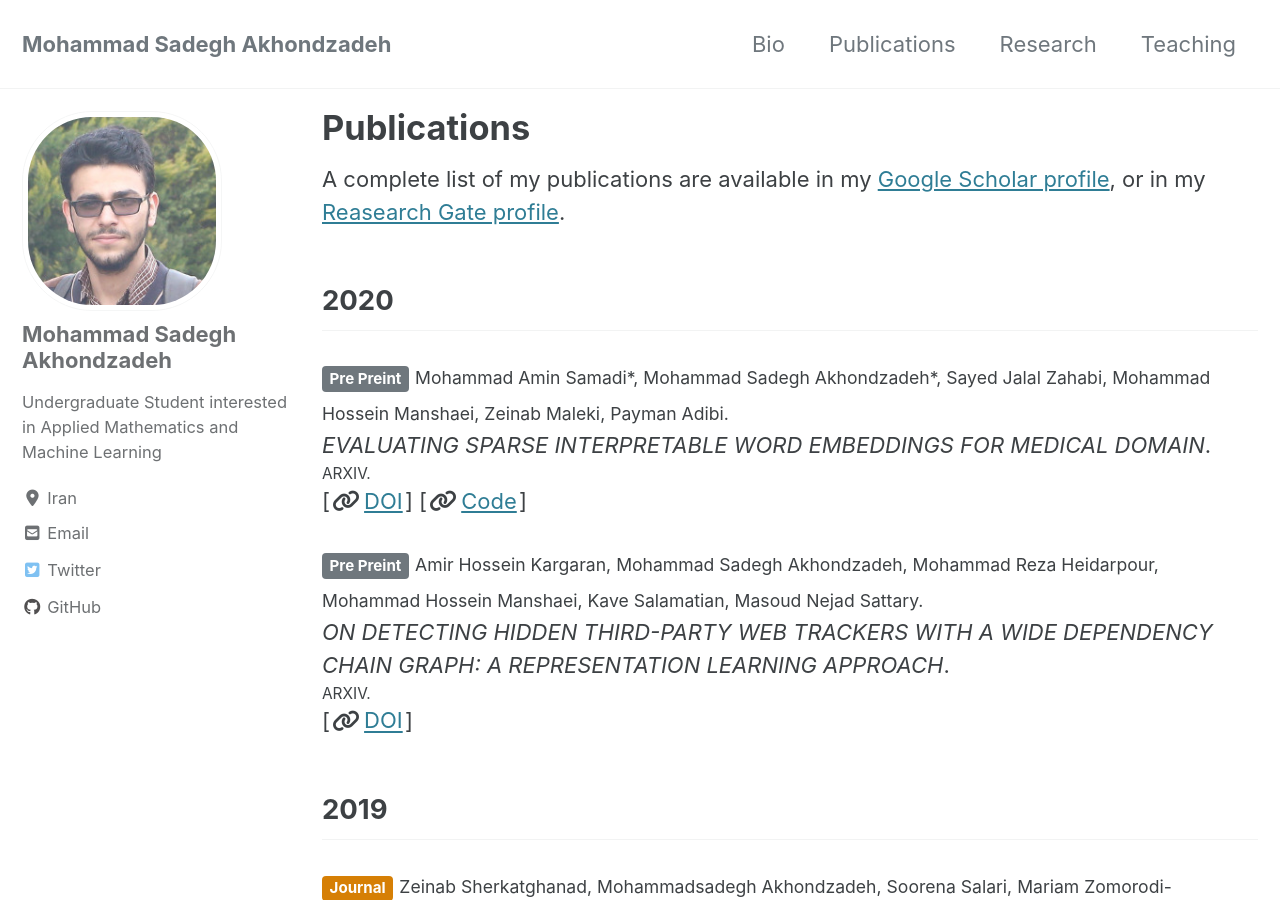
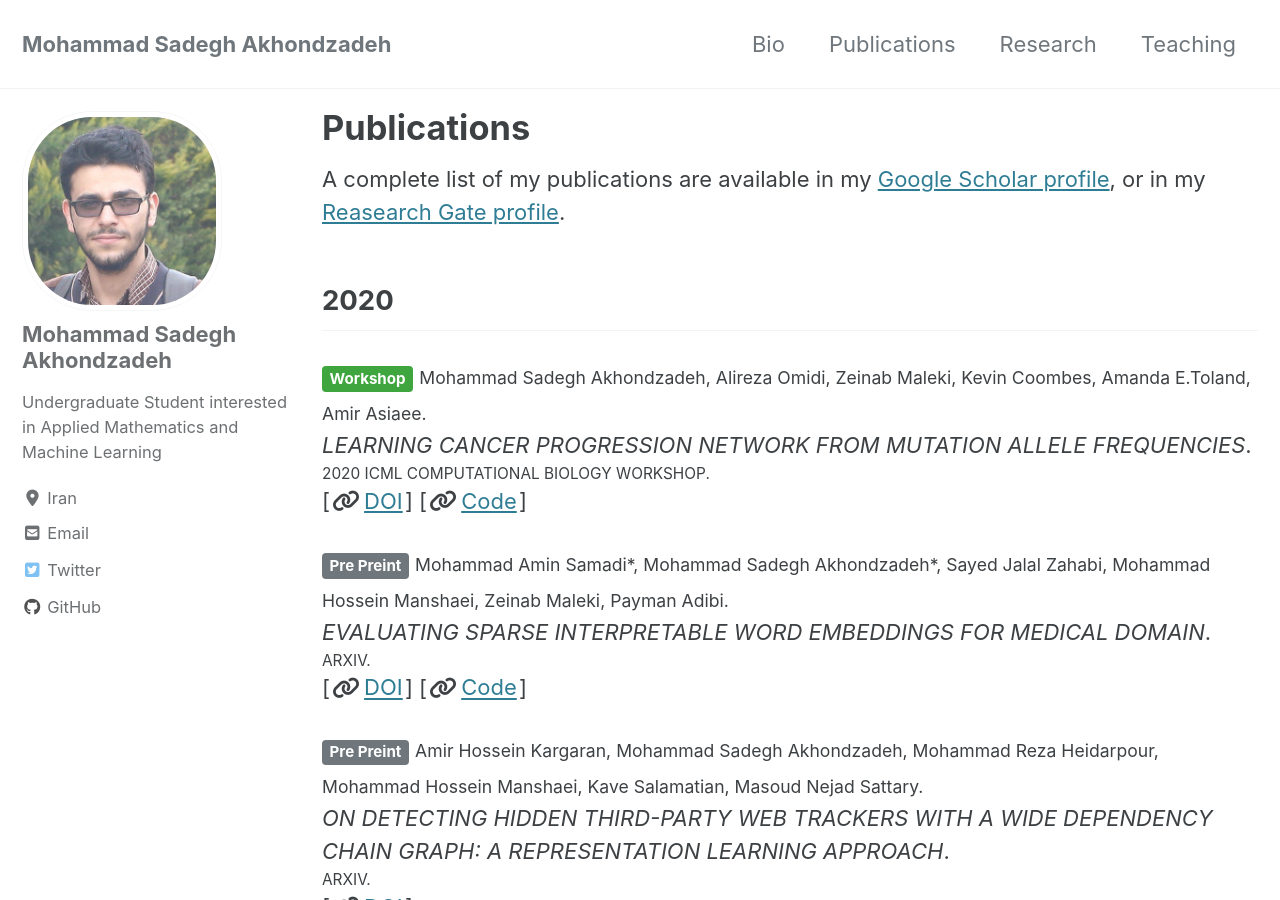
Before and after one commit to msadegh97/msadegh97.github.io, a Jekyll site: the page built from _pages/publications.md, in a window 1280 px wide and 900 px high. Built offline with Jekyll 4.4.1, drawn with Linux system fonts in a browser that asks for light colours; cached includes are drawn as plain includes; nearby versions of some CDN libraries.

Commit message:
update news and papers.json

```diff
--- a/_data/papers.json
+++ b/_data/papers.json
@@ -1,5 +1,15 @@
 
 [
+{
+    "author":[{"family":"Akhondzadeh","given":"Mohammad Sadegh"},{"family":"Omidi","given":"Alireza"},{"family":"Maleki","given":"Zeinab"},{"family":"Coombes","given":"Kevin"},{"family":"E.Toland","given":"Amanda"}, {"family":"Asiaee","given":"Amir"}],
+"title":"Learning Cancer Progression Network from Mutation Allele Frequencies",
+"type":"paper-workshop",
+"container-title":"2020 ICML Computational Biology Workshop",
+"language":"en",
+"issued":{"date-parts": [[2020]]},
+"code": "https://github.com/alirezaomidi/cancerdag",
+"URL": "https://icml-compbio.github.io/2020/papers/WCBICML2020_paper_36.pdf"
+},
 {
     "author":[{"family":"Samadi*","given":"Mohammad Amin"},{"family":"Akhondzadeh*","given":"Mohammad Sadegh"},{"family":"Zahabi","given":"Sayed Jalal"},{"family":"Manshaei","given":"Mohammad Hossein"},{"family":"Maleki","given":"Zeinab"}, {"family":"Adibi","given":"Payman"}],
 "title":"Evaluating Sparse Interpretable Word Embeddings For Medical Domain",
@@ -19,7 +29,6 @@
 "issued":{"date-parts": [[2020]]},
 "URL": "https://arxiv.org/abs/2004.14826"
 },
-
 {
     "author":[{"family":"Sherkatghanad","given":"Zeinab"},{"family":"Akhondzadeh","given":"Mohammadsadegh"},{"family":"Salari","given":"Soorena"},{"family":"Zomorodi-Moghadam","given":"Mariam"},{"family":"Acharya","given":"U.Rajendra"},{"family":"Abdar","given":"Moloud "},{"family":"Khosrowabadi","given":"Reza"},{"family":"Salari","given":"Vahid"}],
 "title":"Automated detection of autism spectrum disorder using a convolutional neural network",
@@ -29,6 +38,5 @@
 "language":"en",
 "issued":{"date-parts": [[2019]]},
 "URL": "https://www.frontiersin.org/articles/10.3389/fnins.2019.01325/full"
-},
-
+}
 ]
```
Also changed, not shown: _news/announcement_5.md (added, +7 -0 lines).
